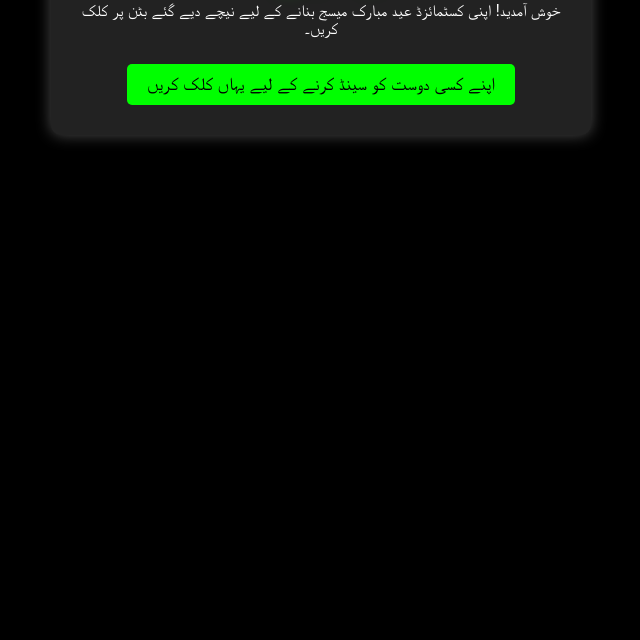
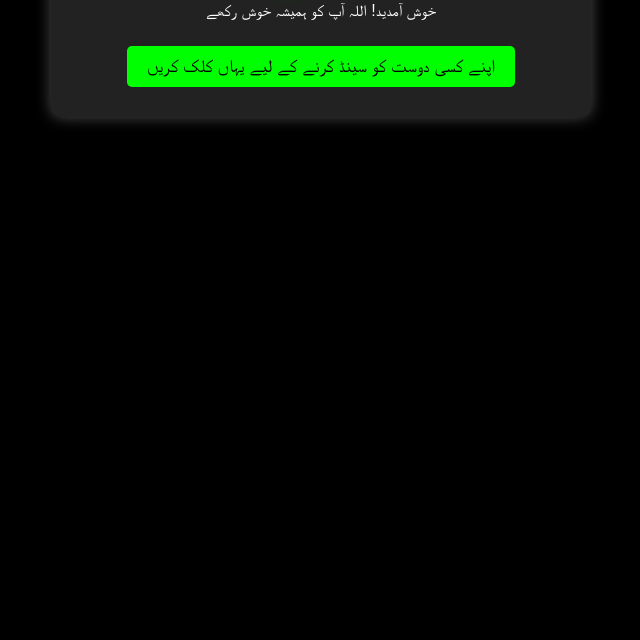
Before and after one commit to Aswarshah/eid-gift2, a plain HTML site: page index.html in a window 1280 px wide. Shown: the part 160-800 px from the top of the page, without its empty margins (319-959 px from the left). Drawn offline with Linux system fonts and the light colour scheme.

Commit message:
Update index.html

```diff
--- a/index.html
+++ b/index.html
@@ -9,7 +9,7 @@
 <body>
   <div class="container">
     <h1 class="neon-text">عید مبارک</h1>
-    <p>خوش آمدید! اپنی کسٹمائزڈ عید مبارک میسج بنانے کے لیے نیچے دیے گئے بٹن پر کلک کریں۔</p>
+    <p>خوش آمدید! اللہ آپ کو ہمیشہ خوش رکھے</p>
     <button onclick="window.location.href='customize.html'">
       اپنے کسی دوست کو سینڈ کرنے کے لیے یہاں کلک کریں
     </button>
```
